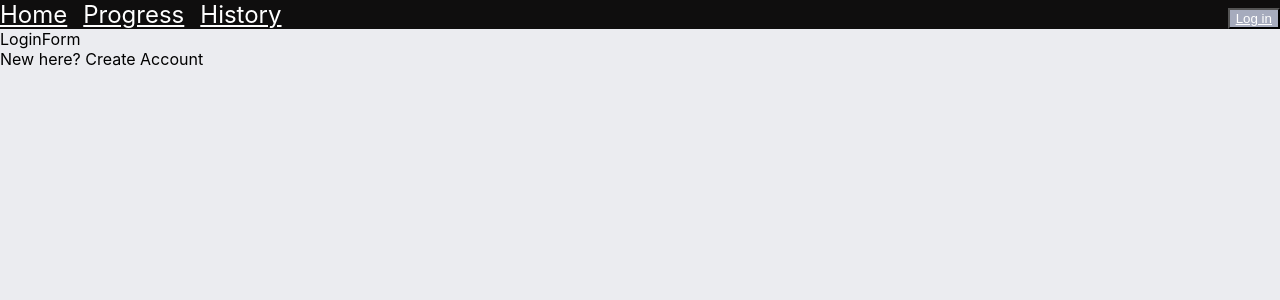
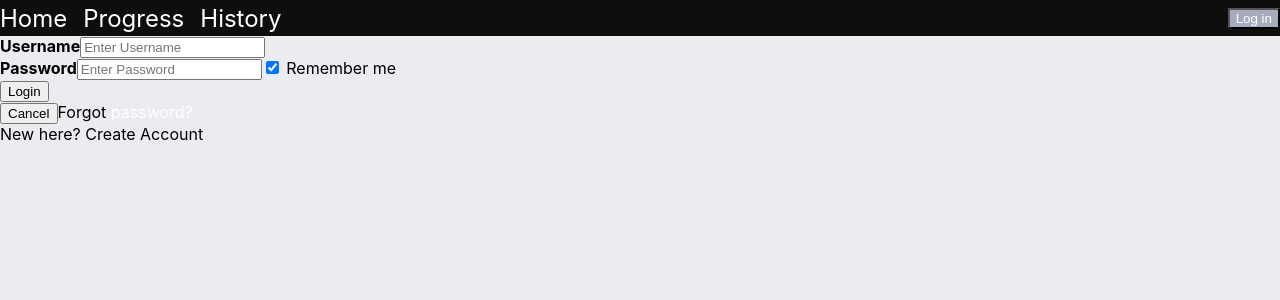
Before and after one commit to jrs-coding-school/jrs-max-lift-react-app-2022-c2, a React (Create React App) app: page /login in a window 1280 px wide. Shown: the top 300 px of the page. Built offline with nearby package versions, Linux system fonts and the light colour scheme.

Commit message:
added input fields to login & removed link underli

```diff
--- a/src/components/Nav/Nav.css
+++ b/src/components/Nav/Nav.css
@@ -15,7 +15,6 @@ nav {
     justify-content: space-between;
     align-items: center;
     top: 0;
-
 }
 
 nav .left {
@@ -26,6 +25,7 @@ nav .left {
 /* unvisited link */
 a:link {
     color: white;
+    text-decoration: none;
 }
 
 /* visited link */
@@ -44,6 +44,7 @@ a:active {
     /* transform: translateY(4px); */
 }
 
-.login {
+button.login {
     background-color: #A6ABBD;
+    margin-bottom: 7px;
 }
--- a/src/components/entryPage/loginForm/LoginForm.js
+++ b/src/components/entryPage/loginForm/LoginForm.js
@@ -3,6 +3,37 @@ import './LoginForm.css'
 
 export default function LoginForm() {
   return (
-    <div>LoginForm</div>
+    <div>
+      <label for="uname"><b>Username</b></label>
+      <input type="text" placeholder="Enter Username" name="uname" required />
+      <br />
+
+      <label for="psw"><b>Password</b></label>
+      <input type="password" placeholder="Enter Password" name="psw" required></input>
+
+      <label>
+        <input type="checkbox"
+          checked="checked"
+          name="remember" /> Remember me
+      </label>
+
+      <br />
+
+      <div>
+        <button type="submit">Login</button>
+
+        <div class="container">
+          <button type="button" class="cancelbtn">Cancel</button>
+          <span class="psw">Forgot <a href="#">password?</a></span>
+        </div>
+      </div>
+    </div>
+
+
+
+
+
   )
+
+
 }
```
